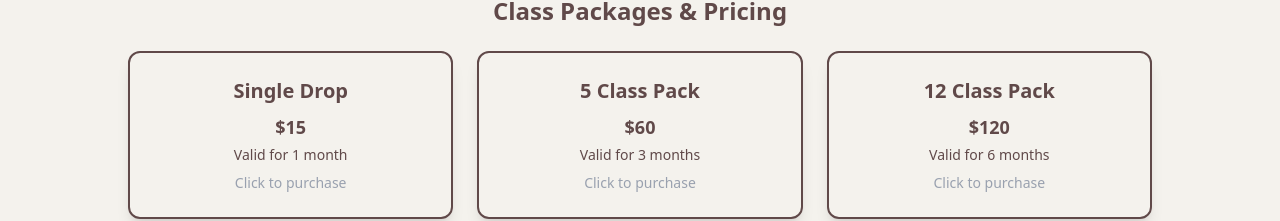
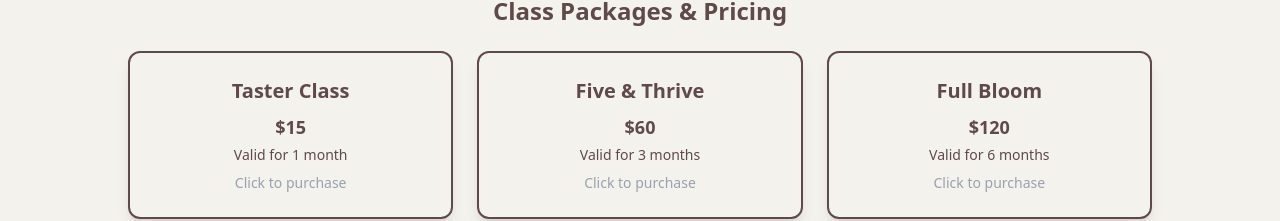
Before and after one commit to wen-long123/OffDaysYoga, a React (Vite) app: page /getyourflow in a window 1280 px wide. Shown: the part 269-490 px from the top of the page. Built offline with nearby package versions, Linux system fonts and the light colour scheme.

Commit message:
changed packages name

```diff
--- a/src/constants/Packages.js
+++ b/src/constants/Packages.js
@@ -1,18 +1,18 @@
 export const packages = [
   {
-    name: "Single Drop",
+    name: "Taster Class",
     price: "$15",
     description: "Valid for 1 month",
     link: "https://www.momoyoga.com/offdaysyoga/member/order/create/choose-product",
   },
   {
-    name: "5 Class Pack",
+    name: "Five & Thrive",
     price: "$60",
     description: "Valid for 3 months",
     link: "https://www.momoyoga.com/offdaysyoga/member/order/create/choose-product",
   },
   {
-    name: "12 Class Pack",
+    name: "Full Bloom",
     price: "$120",
     description: "Valid for 6 months",
     link: "https://www.momoyoga.com/offdaysyoga/member/order/create/choose-product",
```
